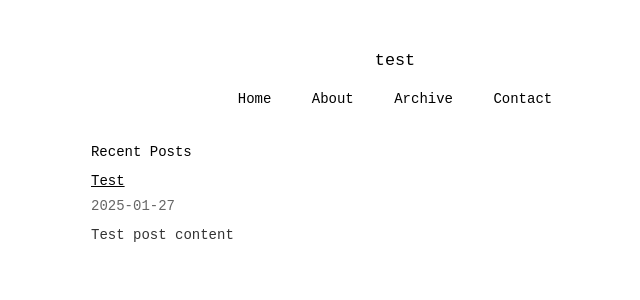
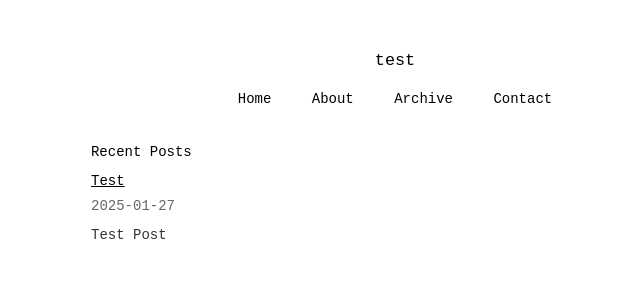
Before and after one commit to nyudenkov/nyudenkob.github.io, a Jekyll site: the page built from index.md, in a window 1280 px wide. Shown: the top 300 px of the page, without its empty margins (245-885 px from the left). Built offline with Jekyll 4.4.1, drawn with Linux system fonts in a browser that asks for light colours.

Commit message:
Add short description field to post metadata; update index to display short descriptions

```diff
--- a/index.md
+++ b/index.md
@@ -12,8 +12,8 @@ title: Home
       <a href="{{ post.url | relative_url }}">{{ post.title }}</a>
     </div>
     <div class="post-list-date">{{ post.date | date: "%Y-%m-%d" }}</div>
-    {% if post.excerpt %}
-    <div class="post-list-excerpt">{{ post.excerpt | strip_html | truncatewords: 25 }}</div>
+    {% if post.short %}
+    <div class="post-list-excerpt">{{ post.short | strip_html }}</div>
     {% endif %}
   </li>
 {% endfor %}
```
Also changed, not shown: _posts/2025-01-27-test.md (+1 -0 lines).
